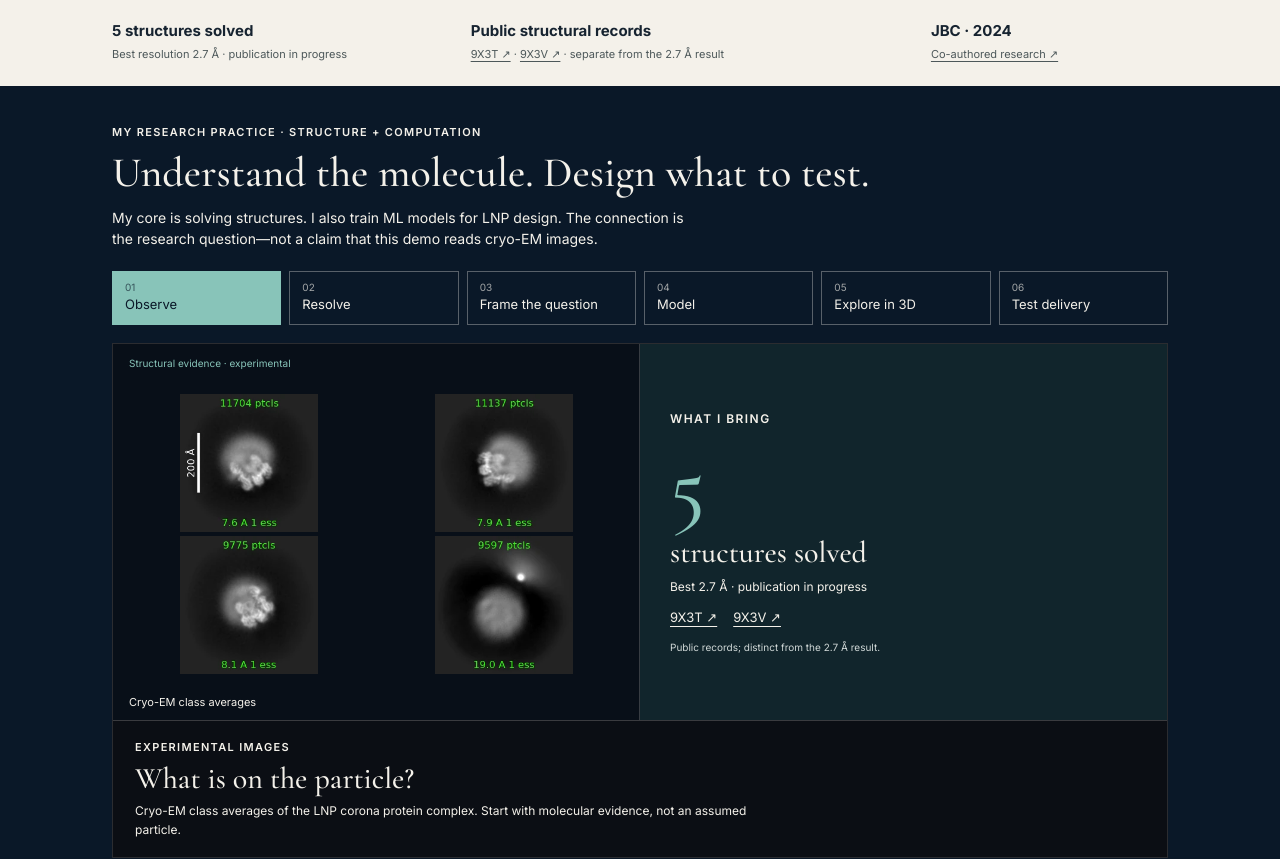
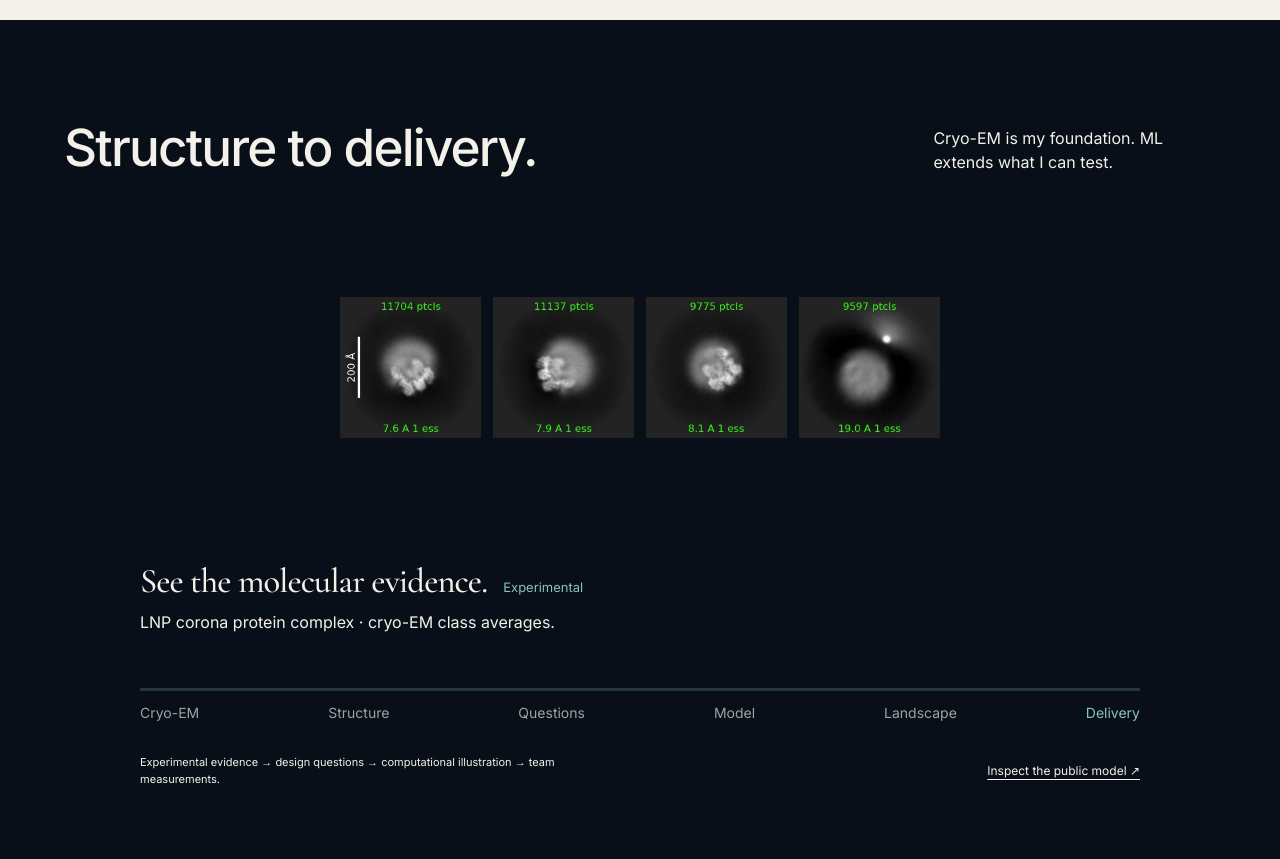
Before and after one commit to Grasswall/jackieng-profile, a Next.js app: page /jackieng-profile/ in a window 1280 px wide. Shown: the part 883-1742 px from the top of the page. Built offline with nearby package versions, Linux system fonts and the light colour scheme.

Commit message:
Restore scroll-driven structure to delivery research story

```diff
--- a/src/app/page.tsx
+++ b/src/app/page.tsx
@@ -7,7 +7,6 @@ import './visual-discovery.css'
 export default function Home() {
   return (
     <main className="compact-home pt-16">
-      <h1 className="sr-only">Jackie Ng · Cryo-EM structural biologist · ML for drug delivery</h1>
       <FounderLens />
       <section className="visual-proof-strip" aria-label="Structural research records">
 
--- a/src/components/DiscoveryPipeline.tsx
+++ b/src/components/DiscoveryPipeline.tsx
@@ -1,43 +1,81 @@
 'use client'
-import { useState } from 'react'
+import { useRef, useState } from 'react'
+import { useGSAP } from '@gsap/react'
+import { gsap } from '@/lib/gsapConfig'
 import Link from 'next/link'
+import './ResearchScroll.css'
 const BASE = '/jackieng-profile'
-const steps = ['Observe', 'Resolve', 'Frame the question', 'Model', 'Explore in 3D', 'Test delivery']
-const notes = [
-  ['Experimental images', 'What is on the particle?', 'Cryo-EM class averages of the LNP corona protein complex. Start with molecular evidence, not an assumed particle.'],
-  ['My structural work', 'Resolve the molecular structure.', 'I solve cryo-EM structures. Five solved, best at 2.7 Å; publication in progress. This visual shows the corona map and fitted model.'],
-  ['The bridge · design questions', 'Turn structure into questions to test.', 'How might particle size and surface-protein interactions affect delivery? Formulation models explore size, lipid composition, ApoE density and PEG. The public demo does not extract these features from this cryo-EM map.'],
-  ['My ML work · public synthetic illustration', 'I train models for LNP design.', 'The public example shows a trained 7–16–4 network: formulation variables in, organ probabilities out. It illustrates computation, not the private AtomBios model.'],
-  ['Synthetic model · not experimental data', 'See the formulation landscape.', 'Size × ApoE density → predicted brain probability. SORT and PEG stay fixed. A two-input projection of the demo network, not a measured biological surface.'],
-  ['AtomBios · team preclinical results', 'Delivery is tested experimentally.', 'Versus conventional LNPs. These team measurements are distinct from the synthetic demo; they are not evidence that the public demo discovered the platform.'],
-]
+const SCENES = [
+  { name: 'Cryo-EM', title: 'See the molecular evidence.', tag: 'Experimental', caption: 'LNP corona protein complex · cryo-EM class averages.', kind: 'classes' },
+  { name: 'Structure', title: 'Resolve the structure.', tag: 'My structural work', caption: 'Five structures solved · best 2.7 Å, publication in progress. Shown: corona density map + fitted model.', kind: 'structure' },
+  { name: 'Questions', title: 'Structure shapes the question.', tag: 'Research connection', caption: 'Which formulation choices might change delivery? The demo uses formulation variables—not features extracted from this cryo-EM map.', kind: 'bridge' },
+  { name: 'Model', title: 'Train the model.', tag: 'Simulation · synthetic data', caption: 'I train models for LNP design. This public 7–16–4 network illustrates the computation; it is not the private AtomBios model.', kind: 'network' },
+  { name: 'Landscape', title: 'Explore what to test.', tag: 'Simulation · synthetic data', caption: 'Size × ApoE density → predicted brain probability. A two-input projection, with SORT and PEG fixed.', kind: 'surface' },
+  { name: 'Delivery', title: 'Measure delivery.', tag: 'Experimental · team results', caption: 'AtomBios preclinical measurements versus conventional LNPs. Separate from the public synthetic demo; not patient outcomes.', kind: 'results' },
+] as const
+function Movie({ name, label, dark = false }: { name: string; label: string; dark?: boolean }) {
+  return <video className={dark ? 'research-map' : undefined} src={`${BASE}/${name}.mp4`} poster={`${BASE}/${name}-poster.jpg`} autoPlay loop muted playsInline preload="metadata" aria-label={label} />
+}
 export function DiscoveryPipeline() {
+  const root = useRef<HTMLElement>(null)
+  const timeline = useRef<gsap.core.Timeline | null>(null)
   const [active, setActive] = useState(0)
-  const note = notes[active]
-  return <section id="discovery" className="discovery" aria-labelledby="discovery-heading">
-    <div className="discovery-wrap">
-      <p className="compact-kicker">My research practice · structure + computation</p>
-      <h2 id="discovery-heading">Understand the molecule. Design what to test.</h2>
-      <p className="discovery-intro">My core is solving structures. I also train ML models for LNP design. The connection is the research question—not a claim that this demo reads cryo-EM images.</p>
-      <div role="tablist" aria-label="Structure to delivery research sequence" className="discovery-tabs">
-        {steps.map((name,i)=><button id={`discovery-tab-${i}`} key={name} type="button" role="tab" aria-selected={i===active} aria-controls="discovery-panel" tabIndex={i===active?0:-1} onClick={()=>setActive(i)} onKeyDown={e=>{const n=e.key==='ArrowRight'?(active+1)%steps.length:e.key==='ArrowLeft'?(active+steps.length-1)%steps.length:e.key==='Home'?0:e.key==='End'?steps.length-1:null;if(n!==null){e.preventDefault();setActive(n);document.getElementById(`discovery-tab-${n}`)?.focus()}}}><span>0{i+1}</span>{name}</button>)}
+  const [reduced, setReduced] = useState(false)
+  useGSAP(() => {
+    const media = gsap.matchMedia()
+    media.add('(prefers-reduced-motion: no-preference)', () => {
+      setReduced(false)
+      root.current?.setAttribute('data-scroll-ready', 'true')
+      const q = gsap.utils.selector(root)
+      const layers = q('[data-layer]'), caps = q('[data-cap]')
+      gsap.set([...layers.slice(1), ...caps.slice(1)], { opacity: 0, visibility: 'hidden' })
+      gsap.set(q('[data-fill]'), { scaleX: 0, transformOrigin: 'left' })
+      const span = SCENES.length - 1
+      const tl = gsap.timeline({ scrollTrigger: {
+        trigger: root.current, start: 'top top', end: 'bottom bottom', scrub: .6,
+        onUpdate: self => {
+          const t = self.animation?.time() ?? 0
+          setActive(Math.min(span, Math.floor(t + .18)))
+        }
+      } })
+      tl.to(q('[data-fill]'), { scaleX: 1, duration: span, ease: 'none' }, 0)
+      for (let i=1; i<SCENES.length; i++) {
+        tl.to([layers[i-1], caps[i-1]], { autoAlpha: 0, duration: .36, ease: 'power1.inOut' }, i-.36)
+        tl.to([layers[i], caps[i]], { autoAlpha: 1, duration: .36, ease: 'power1.inOut' }, i-.36)
+      }
+      tl.to({}, { duration: .55 }, span)
+      timeline.current = tl
+      return () => { timeline.current = null; root.current?.removeAttribute('data-scroll-ready') }
+    })
+    media.add('(prefers-reduced-motion: reduce)', () => {
+      setReduced(true)
+      root.current?.querySelectorAll('video').forEach(video => video.pause())
+    })
+    return () => media.revert()
+  }, { scope: root })
+  const jump = (i: number) => {
+    const tl = timeline.current, st = tl?.scrollTrigger
+    if (tl && st) window.scrollTo({ top: st.start + (st.end-st.start)*i/tl.duration(), behavior: 'instant' as ScrollBehavior })
+    else document.getElementById(`research-scene-${i}`)?.scrollIntoView({ block: 'center' })
+  }
+  return <section ref={root} id="discovery" className="research-scroll" style={{ '--scene-count': SCENES.length } as React.CSSProperties} aria-labelledby="research-heading" data-research-scroll="structure-to-delivery">
+    <div className="research-sticky">
+      <div className="research-opening"><h2 id="research-heading">Structure to delivery.</h2><p>Cryo-EM is my foundation. ML extends what I can test.</p></div>
+      <div className="research-frame">
+        {SCENES.map((s,i)=><div id={`research-scene-${i}`} key={s.kind} data-layer data-scene={s.kind} className="research-layer" aria-hidden={!reduced && active!==i}>
+          <h3 className="research-fallback-title">{s.title}</h3>
+          {s.kind==='classes' && <div className="research-classes">{[1,2,3,4].map(n=><img key={n} src={`${BASE}/images/corona/class-0${n}.png`} width="512" height="512" alt={`Cryo-EM class average ${n}`} />)}</div>}
+          {s.kind==='structure' && <Movie name="images/corona/map-model" dark label="Experimental cryo-EM density map and fitted atomic model" />}
+          {s.kind==='bridge' && <div className="research-bridge"><span>Structure</span><svg viewBox="0 0 400 40" aria-hidden="true"><path d="M2 20H390M374 6l16 14-16 14" fill="none" stroke="currentColor" strokeWidth="3" /></svg><span>Design questions</span><p>Particle size · lipid composition<br />ApoE density · PEG shielding</p></div>}
+          {s.kind==='network' && <Movie name="videos/ml-viz/network-forward" label="Synthetic-trained model forward pass: formulation inputs to organ probabilities" />}
+          {s.kind==='surface' && <Movie name="videos/ml-viz/decision-surface" label="3D prediction landscape of the trained synthetic demo over size and ApoE density" />}
+          {s.kind==='results' && <div className="research-results"><div><strong>8×</strong><span>BBB transcytosis</span></div><div><strong>3.2×</strong><span>Brain accumulation</span></div></div>}
+          <p className="research-fallback-caption">{s.tag} · {s.caption}</p>
+        </div>)}
       </div>
-      <div id="discovery-panel" role="tabpanel" aria-labelledby={`discovery-tab-${active}`} tabIndex={0} className="discovery-panel unified-panel">
-        <div className="unified-visuals">
-          <figure className="structural-anchor"><p>Structural evidence · experimental</p>
-            {active===0 ? <div className="class-grid">{[1,2,3,4].map(n=><img key={n} src={`${BASE}/images/corona/class-0${n}.png`} alt={`Experimental cryo-EM class average ${n}`} width="240" height="240" />)}</div> : <video src={`${BASE}/images/corona/map-model.mp4`} poster={`${BASE}/images/corona/map-model-poster.jpg`} controls autoPlay loop muted playsInline preload="metadata" aria-label="Experimental cryo-EM map and fitted atomic model" />}
-            <figcaption>{active===0 ? 'Cryo-EM class averages' : 'Density map + fitted atomic model'}</figcaption>
-          </figure>
-          <div className="structural-extension">
-            {active<2 && <div className="contribution"><p className="compact-kicker">What I bring</p><strong>5</strong><h3>structures solved</h3><p>Best 2.7 Å · publication in progress</p><div><a href="https://www.rcsb.org/structure/9X3T">9X3T ↗</a><a href="https://www.rcsb.org/structure/9X3V">9X3V ↗</a></div><small>Public records; distinct from the 2.7 Å result.</small></div>}
-            {active===2 && <div className="feature-bridge"><p className="compact-kicker">Structure-informed questions</p><h3>Surface interactions<br />meet formulation choices.</h3><ul><li>Particle size</li><li>Lipid composition</li><li>ApoE density</li><li>PEG shielding</li></ul><p>Demo inputs are formulation variables, not values extracted from the map.</p></div>}
-            {(active===3||active===4) && <figure><p className="visual-label">Synthetic demo · not the private AtomBios model</p><video key={active} src={`${BASE}/videos/ml-viz/${active===3?'network-forward':'decision-surface'}.mp4`} poster={`${BASE}/videos/ml-viz/${active===3?'network-forward':'decision-surface'}-poster.jpg`} controls autoPlay loop muted playsInline preload="metadata" aria-label={active===3?'Trained synthetic network forward pass':'Rotating 3D prediction surface of the synthetic network'} /><figcaption>{active===3?'Formulation → trained network → organ probabilities':'Size × ApoE → predicted brain probability'}</figcaption></figure>}
-            {active===5 && <div className="contribution result-contribution"><p className="compact-kicker">Team preclinical measurements</p><strong>8×</strong><p>BBB transcytosis</p><strong>3.2×</strong><p>Brain accumulation</p><small>Versus conventional LNPs; not patient outcomes.</small></div>}
-          </div>
-        </div>
-        <div className="unified-note"><p className="compact-kicker">{note[0]}</p><h3>{note[1]}</h3><p>{note[2]}</p></div>
-      </div>
-      <div className="discovery-footer"><p>My contribution: cryo-EM structure solving + hands-on model training. AtomBios delivery measurements are team results.</p><Link href="/research#ml-pipeline">Inspect the public model &amp; data ↗</Link></div>
+      <div className="research-captions" aria-live="off">{SCENES.map(s=><div data-cap key={s.kind}><div className="research-cap-title"><h3>{s.title}</h3><span className={s.tag.startsWith('Simulation') ? 'research-simulation' : undefined}>{s.tag}</span></div><p>{s.caption}</p></div>)}</div>
+      <div className="research-progress"><div className="research-track" aria-hidden="true"><span data-fill /></div><ol>{SCENES.map((s,i)=><li key={s.kind}><button data-dot type="button" onClick={()=>jump(i)} aria-current={active===i?'step':undefined}>{s.name}</button></li>)}</ol></div>
+      <div className="research-close"><span>Experimental evidence → design questions → computational illustration → team measurements.</span><Link href="/research#ml-pipeline">Inspect the public model ↗</Link></div>
     </div>
   </section>
 }
--- a/src/components/motion/FounderLens.tsx
+++ b/src/components/motion/FounderLens.tsx
@@ -203,9 +203,8 @@ export function FounderLens() {
   return (
     <section id="founder" aria-labelledby="founder-heading" className="chapter lens on-dark scroll-mt-16">
         <div className="lens-head">
-          <p className="eyebrow">Jackie Ng · Structural biologist · ML for LNP design</p>
-          <h2 id="founder-heading" style={{ fontSize: 'clamp(36px, 4.5vw, 68px)' }}>I solve structures. I train models for delivery.</h2>
-          <p className="lens-sub">Cryo-EM structural biologist · PolyU PhD student · AtomBios founder.</p>
+          <h1 id="founder-heading" style={{ fontSize: 'clamp(36px, 4.5vw, 68px)' }}>Cryo-EM. ML for delivery.</h1>
+          <p className="lens-sub">Jackie Ng · Structural biologist, PolyU PhD student and AtomBios founder.</p>
           <div className="pointer-events-auto mt-4 flex flex-wrap gap-3"><a href="mailto:jackie.ng@atombios.com?subject=Hiring%20Jackie%20Ng" className="inline-flex min-h-11 items-center bg-cream px-5 text-sm font-semibold text-deep">Hire me</a><a href="mailto:jackie.ng@atombios.com?subject=Research%20collaboration" className="inline-flex min-h-11 items-center border border-cream/70 px-5 text-sm font-semibold text-cream">Discuss a collaboration</a></div>
         </div>
       <div className="lens-stage">
@@ -261,7 +260,6 @@ export function FounderLens() {
         <div className="lens-pager" role="group" aria-label="Points on the photo">
           {SPOTS.map((sp, i) => (
             <button key={sp.label} type="button" aria-pressed={active === i} onClick={() => api.current.select(i, true)}>
-              <span>{i + 1}</span>
               {sp.label}
             </button>
           ))}
```
Also changed, not shown: src/components/ResearchScroll.css (added).
